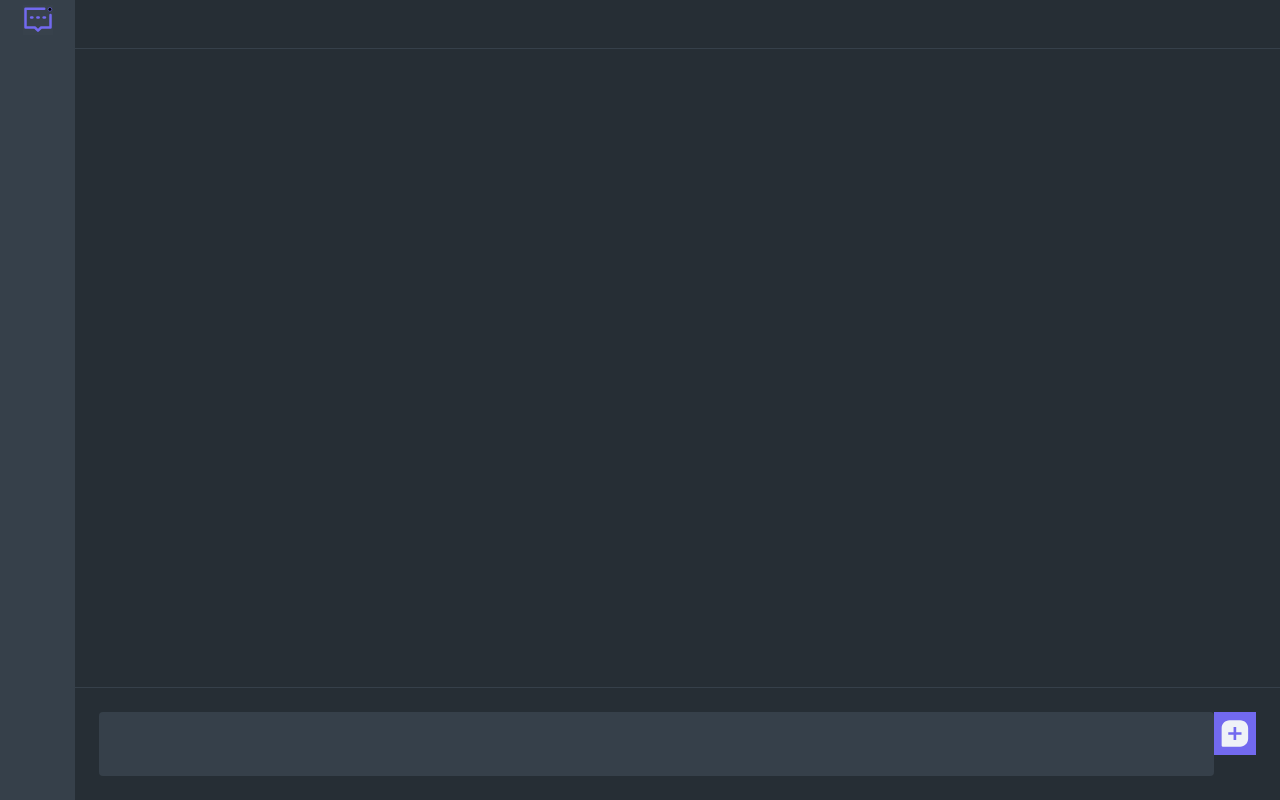
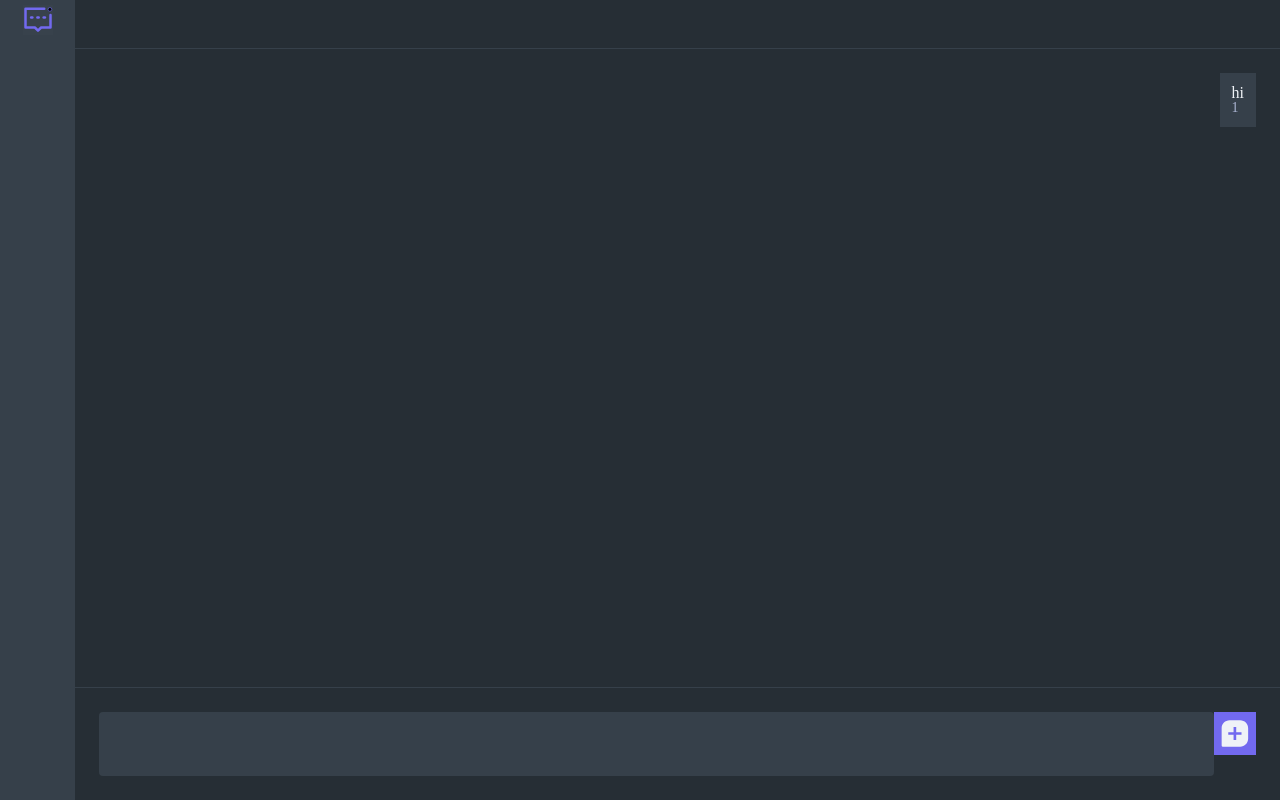
Before and after one commit to NikolaYK2/talk-blink, a React (Vite) app in the folder client/: page / in a window 1280 px wide. Built offline with nearby package versions, Linux system fonts and the light colour scheme.

Commit message:
feat(Messages): implement useState for message submission

```diff
--- a/client/src/assets/styles/_styleGlobal.scss
+++ b/client/src/assets/styles/_styleGlobal.scss
@@ -2,6 +2,8 @@
 
   //padding block
   --p-block: min(3.1%, 24px);
+  //padding input
+  --p-input: min(1.2%, 12px);
 
   //border block
   --b-block: 4px
--- a/client/src/common/hooks/useInput.ts
+++ b/client/src/common/hooks/useInput.ts
@@ -12,5 +12,5 @@ export const useInput = (initialization: string) => {
     setValue(e.currentTarget.value);
   }
 
-  return {value, onChange}
+  return {value, onChange, setValue}
 };
--- a/client/src/features/messages/Messages.module.scss
+++ b/client/src/features/messages/Messages.module.scss
@@ -1,7 +1,10 @@
 .containerMessages {
+  flex: 1 1 auto;
   display: flex;
   flex-direction: column;
   justify-content: space-between;
   width: 100%;
+  height: 100vh;
+  //height: 100vh;
   font-size: var(--f-s-h2);
 }
--- a/client/src/features/messages/Messages.tsx
+++ b/client/src/features/messages/Messages.tsx
@@ -2,13 +2,20 @@ import s from './Messages.module.scss'
 import {LongPuling} from "@/features/messages/longPuling/LongPuling.tsx";
 import {Profile} from "@/features/messages/profile/Profile.tsx";
 import {Screen} from "@/features/messages/screen/Screen.tsx";
+import {useState} from "react";
 
+export type Message = {
+  data: Date,
+  message: string,
+}
 export const Messages = () => {
+  const [messages, setMessages] = useState<Message[]>([{data: new Date(), message: 'hi'}]);
+
   return (
     <section className={s.containerMessages}>
       <Profile/>
-      <Screen/>
-      <LongPuling/>
+      <Screen messages={messages}/>
+      <LongPuling messages={messages} setMessages={setMessages}/>
     </section>
   );
 };
--- a/client/src/features/messages/longPuling/LongPuling.tsx
+++ b/client/src/features/messages/longPuling/LongPuling.tsx
@@ -1,14 +1,25 @@
 import s from './LongPuling.module.scss'
 import {useInput} from "@/common/hooks/useInput.ts";
 import {IconSvg} from "@/common/components/IconSVG.tsx";
+import {Message} from "@/features/messages/Messages.tsx";
 
-export const LongPuling = () => {
+type Props = {
+  messages: Message[]
+  setMessages: (messages: Message[]) => void
+}
+export const LongPuling = ({messages, setMessages}: Props) => {
   const props = useInput('')
+  const data = new Date()
+
+  const addMessageHandler = () => {
+    if (props.value !== '') setMessages([...messages, {data: data, message: props.value}])
+    props.setValue('')
+  }
 
   return (
     <div className={s.containerLongPuling}>
       <textarea className={s.input} {...props}/>
-      <button className={s.btn}><IconSvg name={"addMessage"}/></button>
+      <button className={s.btn} onClick={addMessageHandler}><IconSvg name={"addMessage"}/></button>
     </div>
   );
 };
--- a/client/src/features/messages/screen/Screen.module.scss
+++ b/client/src/features/messages/screen/Screen.module.scss
@@ -1,3 +1,27 @@
-.containerScreen{
+.containerScreen {
+  display: flex;
+  justify-content: start;
+  align-items: start;
+  flex-direction: column;
+  width: 100%;
+  height: 100%;
+  padding: var(--p-block);
+  overflow-y: auto;
+  @include scrollBar(5px, 12px, 2px, var(--color-dark-100), var(--color-dark-100));
 
+  .message {
+    background-color: var(--color-dark-500);
+    padding: var(--p-input);
+    margin: 0 0 3.36% auto;
+
+    .item {
+      font-size: var(--f-s-h2);
+      color: var(--color-light);
+    }
+
+    .data {
+      font-size: var(--f-s-default);
+      color: var(--color-dark-100);
+    }
+  }
 }
--- a/client/src/features/messages/screen/Screen.tsx
+++ b/client/src/features/messages/screen/Screen.tsx
@@ -1,8 +1,21 @@
 import s from './Screen.module.scss'
+import {Message} from "@/features/messages/Messages.tsx";
 
-export const Screen = () => {
+type Props = {
+  messages: Message[]
+}
+export const Screen = ({messages}: Props) => {
+
   return (
     <div className={s.containerScreen}>
+      {messages.map((message) => <div className={s.message}>
+        <div className={s.item}>
+          {message.message}
+        </div>
+        <div className={s.data}>
+          {message.data.getDay()}
+        </div>
+      </div>)}
     </div>
   );
 };
```
